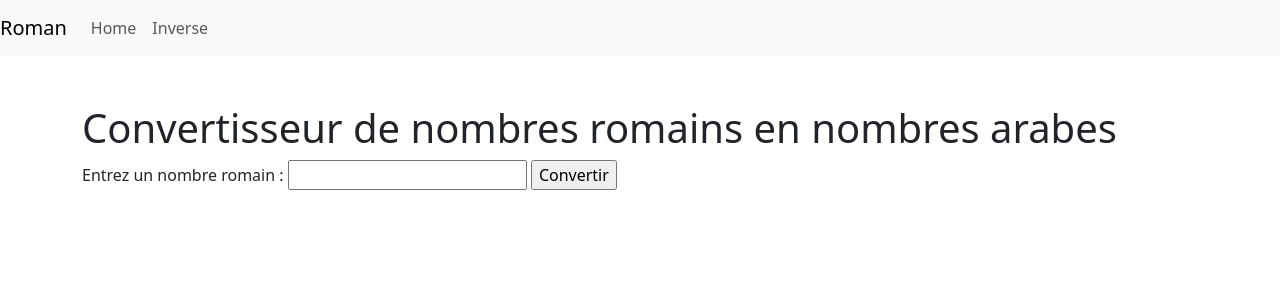
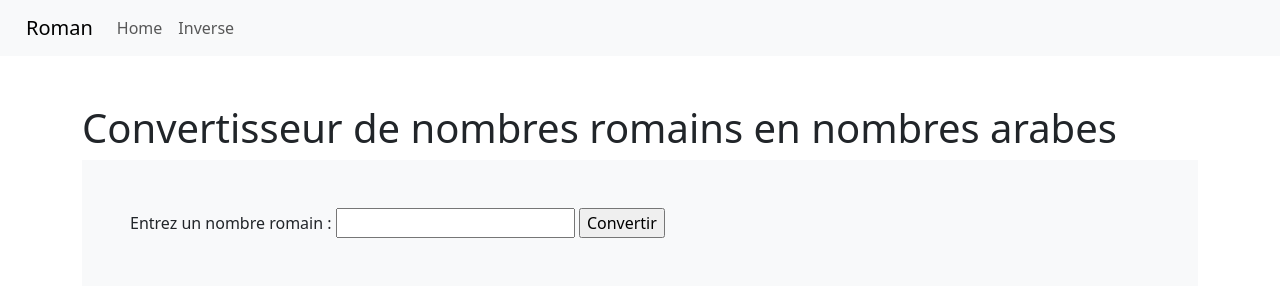
Before and after one commit to amandaelfassy1/kataroman, a PHP site: page /index2.php in a window 1280 px wide. Shown: the top 300 px of the page. Run offline with PHP 8.4, Linux system fonts and the light colour scheme.

Commit message:
modif css

```diff
--- a/index2.php
+++ b/index2.php
@@ -7,11 +7,13 @@
 <body>
     <?php include 'nav.html';?>
     <div class="container pt-5">
-    <h1>Convertisseur de nombres romains en nombres arabes</h1>
-    <form action="" method="post">
-        Entrez un nombre romain : <input type="text" name="romanNumber">
-        <input type="submit" value="Convertir">
-    </form>
+        <h1>Convertisseur de nombres romains en nombres arabes</h1>
+        <div class="mb-3 p-5 bg-light">
+            <form action="" method="post">
+                Entrez un nombre romain : <input type="text" name="romanNumber">
+                <input type="submit" value="Convertir">
+            </form>
+        <div>
     <div>
     <?php
     function romanToArabic($romanNumber) {
@@ -57,7 +59,7 @@
         if ($arabicNumber === false) {
             echo "Erreur : La saisie n'est pas un nombre romain valide.";
         } else {
-            echo '<div class="container pt-5">Le nombre romain <b>' .$romanNumber.' </b> correspond au nombre arabe <b>$arabicNumber</b>.';
+            echo '<div class="container pt-5">Le nombre romain <b>' .$romanNumber.' </b> correspond au nombre arabe <b>'.$arabicNumber.'</b>.';
         }
     }
     ?>
--- a/nav.html
+++ b/nav.html
@@ -1,5 +1,5 @@
 <nav class="navbar navbar-expand-lg navbar-light bg-light">
-    <a class="navbar-brand" href="#">Roman</a>
+    <a class="navbar-brand" href="#" style="margin-left: 26px">Roman</a>
     <button class="navbar-toggler" type="button" data-toggle="collapse" data-target="#navbarNav" aria-controls="navbarNav" aria-expanded="false" aria-label="Toggle navigation">
       <span class="navbar-toggler-icon"></span>
     </button>
```
Also changed, not shown: index.php (+19 -15 lines).
